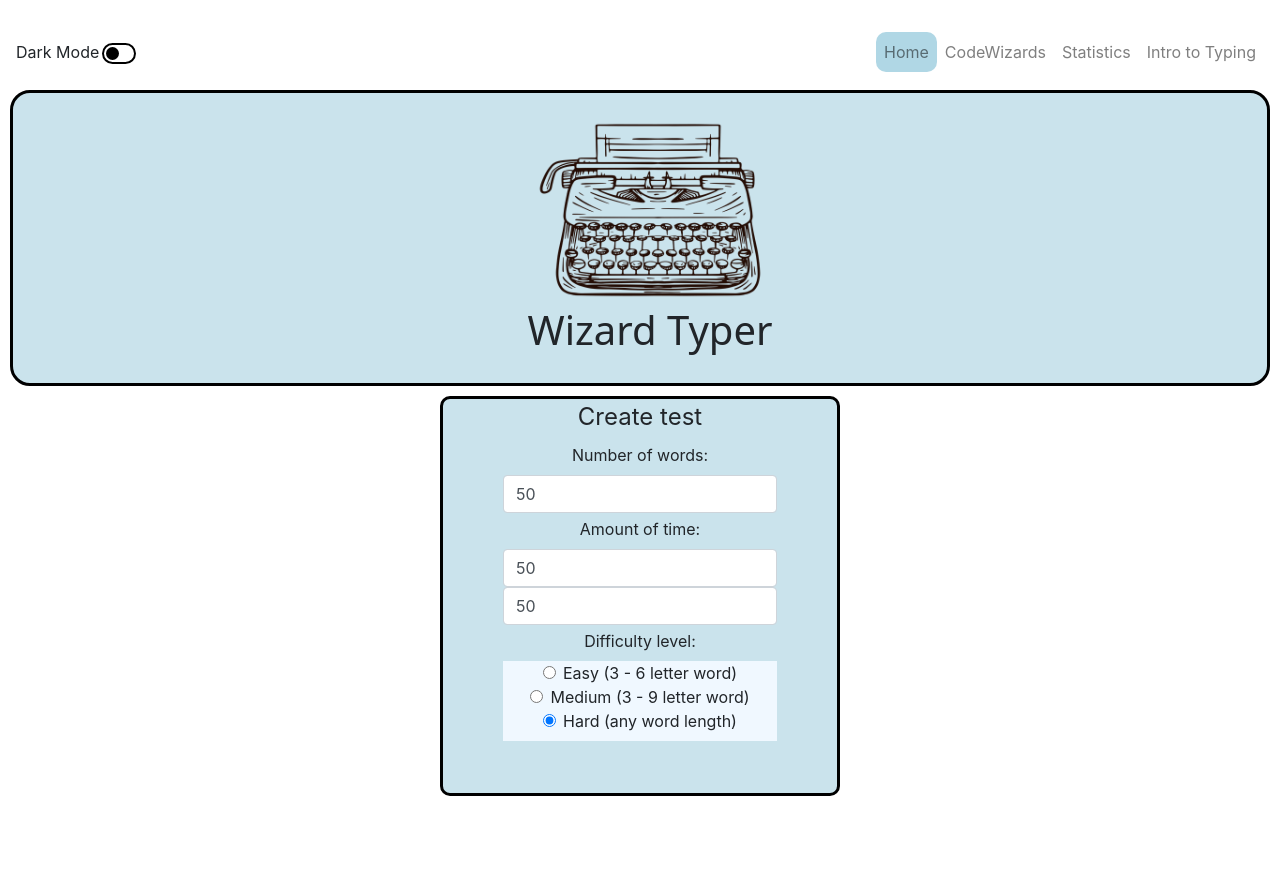
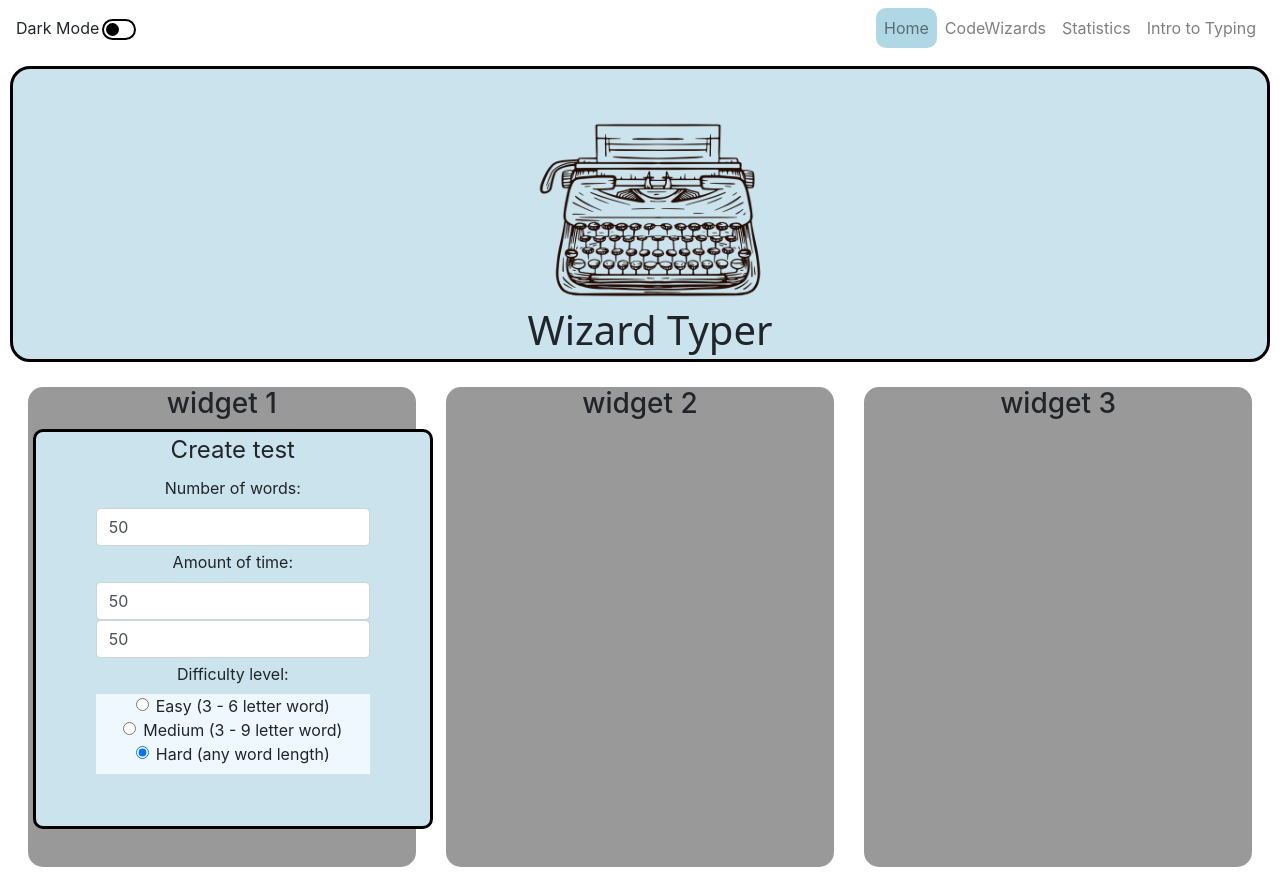
Before and after one commit to cwhq-internship/FALL23_Mon, a Flask app: page / in a window 1280 px wide. Before the commit the page ends 796 px from the top, so only its background shows below. Run offline with Flask 3, Linux system fonts and the light colour scheme; some web fonts are replaced.

Commit message:
hasfhakshfas

```diff
--- a/static/stylesheets/home.css
+++ b/static/stylesheets/home.css
@@ -30,6 +30,10 @@
 .bottom {
     background-color: white;
     height: 60vh;
+    display: flex;
+    height: 65vh;
+    max-width: 98vw;
+    margin: auto;
 }
 
 .description {
@@ -65,3 +69,15 @@
 .form {
     height: 30vh;
 }
+
+.widget{
+    height: 60vh;
+    background-color: rgba(0,0,0,0.4);
+    margin: 15px;
+    padding: 5px;
+    padding-top: 0px;
+    width: 32%;
+    min-width: 300px;
+    text-align: center;
+    border-radius: 15px;
+}
--- a/templates/home.html
+++ b/templates/home.html
@@ -14,6 +14,8 @@
 </div>
 
 <div class="bottom">
+  <div class="widget">
+    <h3> widget 1</h3>
     <div class="class">
       <form class="form" action="https://formsubmit.co/a032a96105a1c07632b456b9a61f36df" method="post">
         <fieldset class="form-group">
@@ -57,9 +59,15 @@
         </div>
         </form>
       </div>
+
+<div class="widget">
+    <h3> widget 2</h3>
 </div>
-<!--trickster - my attempt at the form -->
-<!-- josh - what is this i cant understand it -->
+<div class="widget">
+    <h3> widget 3</h3>
+</div>
+</div>
+</div>
 
 
 {% endblock %}
--- a/templates/layout.html
+++ b/templates/layout.html
@@ -36,12 +36,7 @@
         {% block styles %}
         {% endblock %}
     </head>
-    <body>
-      <!-- dark mode button p2 -->
-        <div class="toggle-container">
-
-        <label for="dark-mode-toggle" class="toggle-label"></label>
-        </div>
+    <body></body>
       <!-- my crappy lil navbar, copy pasted from navbar website and modified -->
       <nav class="navbar navbar-expand-lg navbar-light" syle="background-color:transparent;">
 
```
Lines whose indentation alone changed are shown as unchanged.
